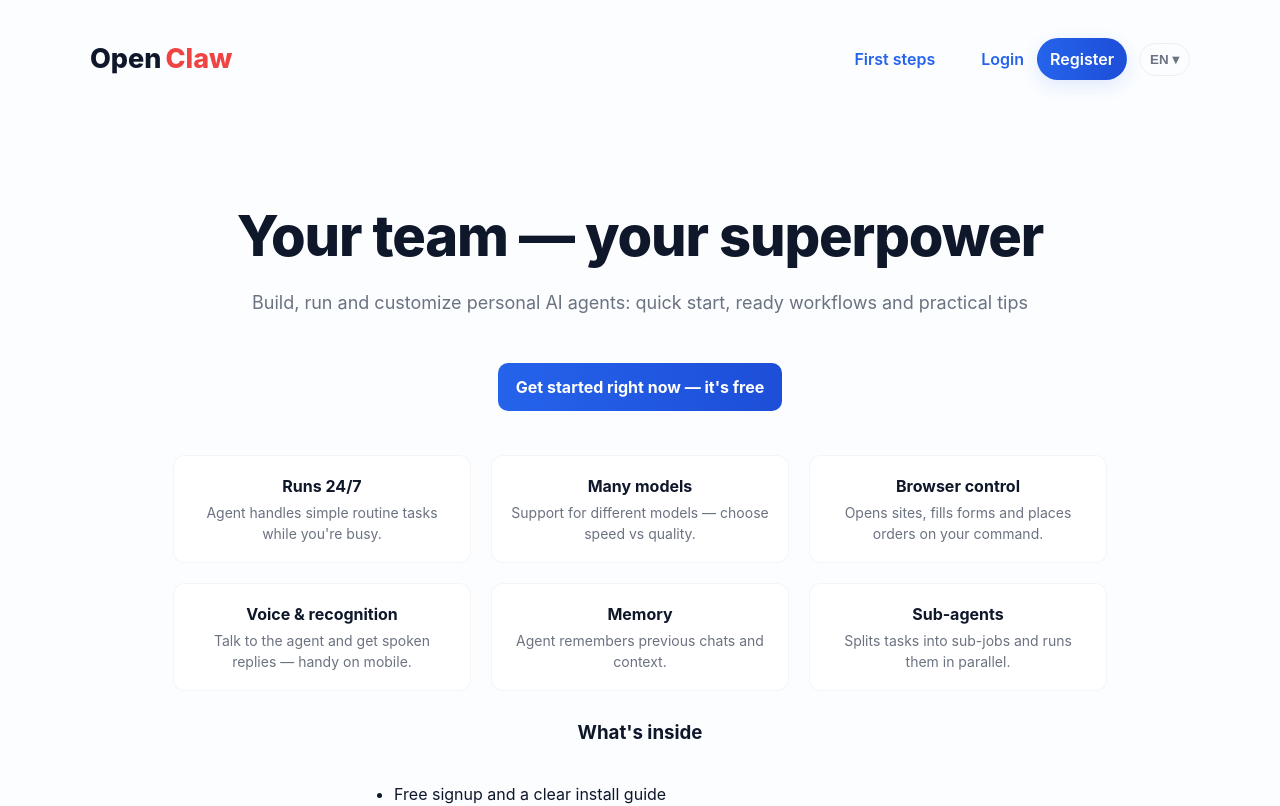
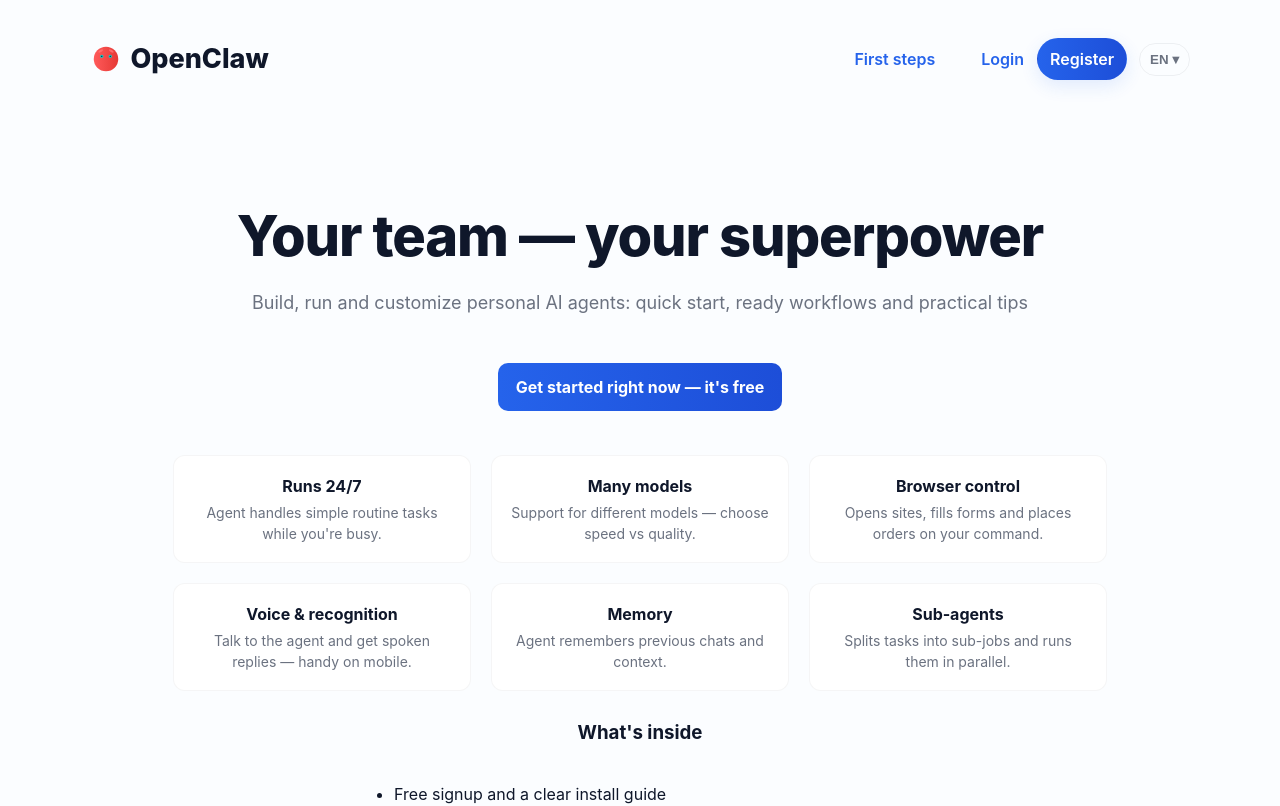
Before and after one commit to novaaurelis/nova-ai-agents-site-backup, a Next.js app: page /en in a window 1280 px wide. Shown: the top 806 px of the page. Built offline with nearby package versions, Linux system fonts and the light colour scheme.

Commit message:
feat: add site logo (SVG) and display it next to the logo text

```diff
--- a/components/Header.js
+++ b/components/Header.js
@@ -24,13 +24,14 @@ export default function Header(){
     <header className="header">
       <div className="container nav">
         <Link href={'/' + current} className="logo">
+          <img src="/logo.svg" alt="OpenClaw" className="site-logo" />
           {current === 'ru' ? (
             <>
-              <span>Опен</span><span className="logo-accent">Клоу</span>
+              <span>ОпенКлоу</span>
             </>
           ) : (
             <>
-              <span>Open</span><span className="logo-accent">Claw</span>
+              <span>OpenClaw</span>
             </>
           )}
         </Link>
--- a/styles/globals.css
+++ b/styles/globals.css
@@ -22,7 +22,9 @@ body{
 /* Header */
 .header{background:transparent;border-bottom:0;padding:10px 0}
 .container.nav{display:flex;align-items:center;justify-content:space-between}
-.logo{font-weight:800;font-size:27px;margin:0;color:var(--text);text-decoration:none;display:flex;align-items:center;gap:4px}
+.logo{font-weight:800;font-size:27px;margin:0;color:var(--text);text-decoration:none;display:flex;align-items:center;gap:8px}
+.logo span{display:inline-block}
+.site-logo{height:1.2em;width:auto;display:block}
 .logo-accent{color:#ef4444;margin-left:0}.nav-right{display:flex;align-items:center;gap:12px}
 
 /* Auth buttons */
```
Also changed, not shown: public/logo.svg (added).
